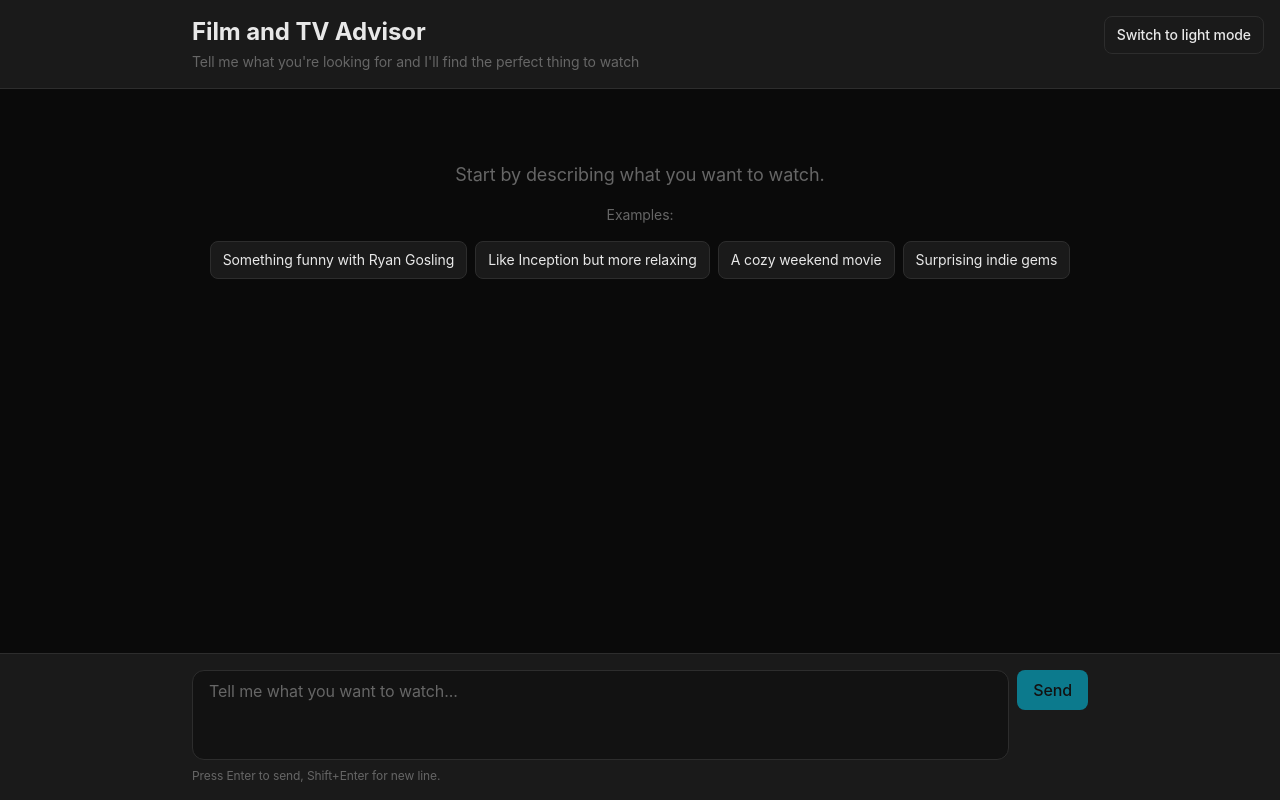
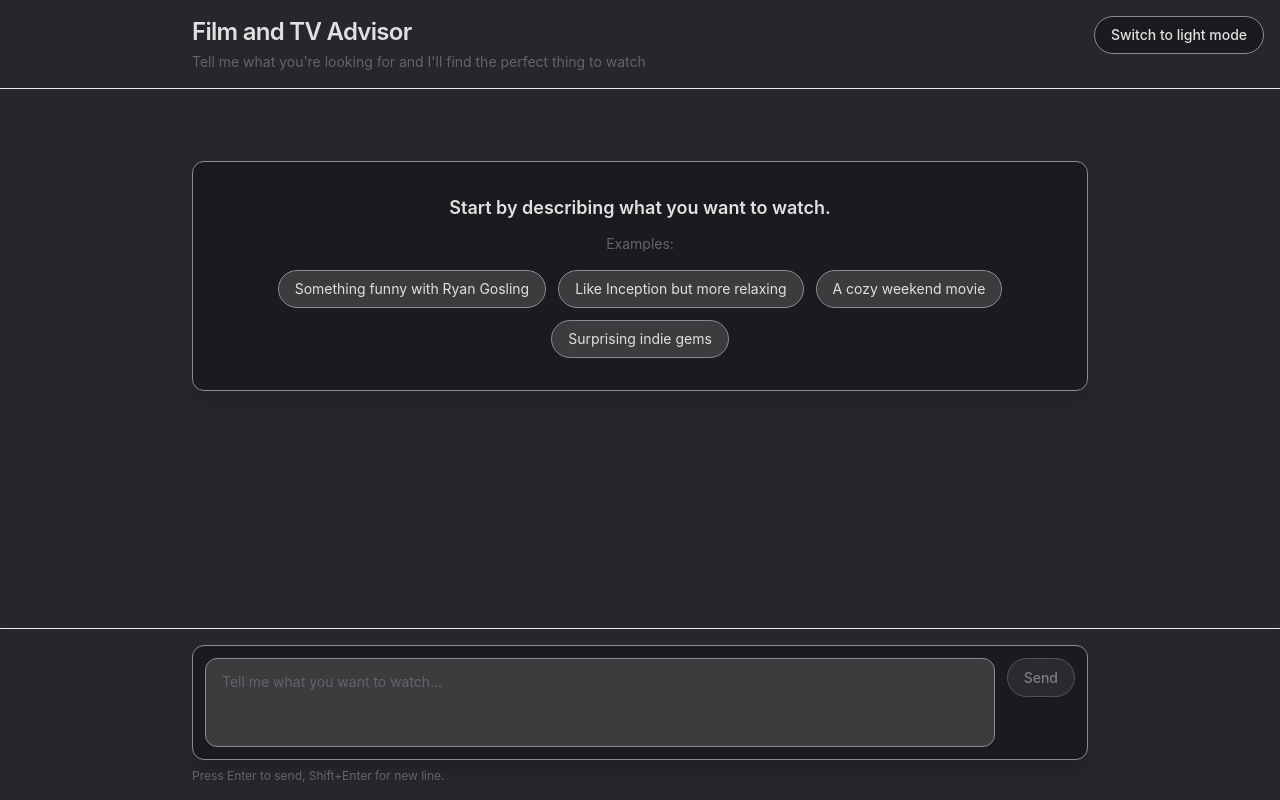
Before and after one commit to maxchoong/protogen-200, a React (Vite) app in the folder frontend/: page / in a window 1280 px wide. Built offline with nearby package versions, Linux system fonts and the light colour scheme.

Commit message:
Style update to design2.md

```diff
--- a/frontend/src/App.tsx
+++ b/frontend/src/App.tsx
@@ -106,7 +106,7 @@ function App() {
       <div className="fixed right-4 top-4 z-40">
         <button
           onClick={toggleTheme}
-          className="rounded-md border border-border bg-surface px-3 py-2 text-sm font-medium text-text transition-colors hover:border-accent focus:outline-none focus:ring-2 focus:ring-focus"
+          className="rounded-pill border border-border bg-surface px-4 py-2 text-sm font-medium text-text transition-colors hover:border-accent focus:outline-none focus:ring-2 focus:ring-focus"
           aria-label={`Switch to ${theme === 'dark' ? 'light' : 'dark'} mode`}
         >
           {theme === 'dark' ? 'Switch to light mode' : 'Switch to dark mode'}
--- a/frontend/src/index.css
+++ b/frontend/src/index.css
@@ -5,28 +5,30 @@
 :root {
   color-scheme: dark;
 
-  --color-bg: #0a0a0a;
-  --color-surface: #1a1a1a;
-  --color-surface-2: #121212;
-  --color-text: #e8e8e8;
-  --color-text-muted: #666666;
-  --color-border: #2d2d2d;
+  --color-bg: #26272c;
+  --color-surface: #1a1b1f;
+  --color-surface-2: #3b3c3e;
+  --color-text: #e0e0e0;
+  --color-text-muted: #62646a;
+  --color-border: #8a8c93;
   --color-accent: #00d9ff;
   --color-accent-contrast: #0a0a0a;
   --color-focus-ring: #00d9ff;
 
-  --font-ui: -apple-system, BlinkMacSystemFont, "Segoe UI", system-ui, sans-serif;
+  --font-ui: Inter, ui-sans-serif, system-ui, -apple-system, BlinkMacSystemFont, "Segoe UI", Roboto, sans-serif;
   --font-mono: SFMono-Regular, Menlo, Monaco, Consolas, monospace;
 
-  --text-xs: 12px;
-  --text-base: 16px;
-  --text-lg: 18px;
-  --text-2xl: 28px;
+  --text-xs: 11px;
+  --text-base: 14px;
+  --text-lg: 20px;
+  --text-2xl: 24px;
+  --text-display: 58px;
 
-  --tracking-xs: -0.25px;
-  --tracking-base: -0.1px;
-  --tracking-lg: -0.15px;
-  --tracking-2xl: -0.7px;
+  --tracking-xs: -0.004px;
+  --tracking-base: -0.01px;
+  --tracking-lg: -0.031px;
+  --tracking-2xl: -0.036px;
+  --tracking-display: 0.048px;
 
   --space-4: 4px;
   --space-8: 8px;
@@ -35,10 +37,14 @@
   --space-24: 24px;
   --space-32: 32px;
 
-  --radius-sm: 6px;
-  --radius-md: 8px;
+  --radius-sm: 4px;
+  --radius-md: 4px;
   --radius-lg: 12px;
-  --radius-pill: 999px;
+  --radius-pill: 48px;
+  --radius-badge: 22px;
+
+  --shadow-card: rgba(0, 0, 0, 0.12) 0px 12px 12px 0px;
+  --shadow-soft: rgba(4, 4, 7, 0.25) 0px 2px 4px 0px, rgba(4, 4, 7, 0.4) 0px 8px 24px 0px;
 }
 
 [data-theme="light"] {
@@ -63,7 +69,9 @@ body,
 
 body {
   margin: 0;
-  background: var(--color-bg);
+  background:
+    radial-gradient(circle at top, rgba(255, 255, 255, 0.03), transparent 35%),
+    var(--color-bg);
   color: var(--color-text);
   font-family: var(--font-ui);
   font-size: var(--text-base);
--- a/frontend/src/pages/ConversationalHome.tsx
+++ b/frontend/src/pages/ConversationalHome.tsx
@@ -193,9 +193,9 @@ export default function ConversationalHome({
   return (
     <div className="conversational-home min-h-screen flex flex-col bg-bg text-text">
       {/* Header */}
-      <div className="border-b border-border bg-surface px-4 py-4">
+      <div className="border-b border-border/80 bg-surface/85 px-4 py-4 backdrop-blur-sm">
         <div className="max-w-4xl mx-auto">
-          <h1 className="text-2xl font-bold text-text">Film and TV Advisor</h1>
+          <h1 className="text-2xl font-semibold tracking-[-0.03em] text-text">Film and TV Advisor</h1>
           <p className="mt-1 text-sm text-text-muted">
             Tell me what you're looking for and I'll find the perfect thing to watch
           </p>
@@ -203,13 +203,13 @@ export default function ConversationalHome({
       </div>
 
       {/* Messages Container */}
-      <div className="flex-1 overflow-y-auto px-4 py-6">
-        <div className="max-w-4xl mx-auto space-y-4">
+      <div className="flex-1 overflow-y-auto px-4 py-8">
+        <div className="mx-auto max-w-4xl space-y-5">
           {state.messages.length === 0 && (
-            <div className="mt-12 text-center text-text-muted">
-              <p className="mb-4 text-lg">Start by describing what you want to watch.</p>
-              <p className="text-sm">Examples:</p>
-              <div className="flex flex-wrap justify-center gap-2 mt-4">
+            <div className="mt-10 rounded-lg border border-border bg-surface px-6 py-8 text-center shadow-card">
+              <p className="mb-3 text-lg font-semibold text-text">Start by describing what you want to watch.</p>
+              <p className="text-sm text-text-muted">Examples:</p>
+              <div className="mt-4 flex flex-wrap justify-center gap-3">
                 {[
                   'Something funny with Ryan Gosling',
                   'Like Inception but more relaxing',
@@ -220,7 +220,7 @@ export default function ConversationalHome({
                     key={i}
                     onClick={() => void submitMessage(example)}
                     disabled={state.isLoading}
-                    className="rounded-md border border-border bg-surface px-3 py-2 text-sm text-text transition-colors hover:border-accent"
+                    className="rounded-pill border border-border bg-surface-2 px-4 py-2 text-sm text-text transition-colors hover:border-accent hover:text-text disabled:opacity-50"
                   >
                     {example}
                   </button>
@@ -235,7 +235,7 @@ export default function ConversationalHome({
               className={`flex ${msg.role === 'user' ? 'justify-end' : 'justify-start'}`}
             >
               <div
-                className={`max-w-xs lg:max-w-md px-4 py-2 rounded-lg ${
+                className={`max-w-xs lg:max-w-md px-4 py-3 rounded-lg shadow-card ${
                   msg.role === 'user'
                     ? 'bg-accent text-accent-contrast rounded-br-none'
                     : 'bg-surface text-text rounded-bl-none border border-border'
@@ -244,27 +244,29 @@ export default function ConversationalHome({
                 <p className="text-sm">{msg.text}</p>
 
                 {msg.detectedIntent && (
-                  <div className="mt-2 text-xs text-text-muted">
-                    <p>
-                      Intent mode: <span className="font-semibold">{msg.detectedIntent.mode}</span>{' '}
-                      ({(msg.detectedIntent.confidence * 100).toFixed(0)}%)
-                    </p>
+                  <div className="mt-3 flex flex-wrap gap-2 text-xs text-text-muted">
+                    <span className="rounded-pill border border-border bg-surface-2 px-2.5 py-1">
+                      Intent: <span className="font-semibold text-text">{msg.detectedIntent.mode}</span>
+                    </span>
+                    <span className="rounded-pill border border-border bg-surface-2 px-2.5 py-1">
+                      Confidence {(msg.detectedIntent.confidence * 100).toFixed(0)}%
+                    </span>
                   </div>
                 )}
 
                 {msg.clarificationQuestions && msg.clarificationQuestions.length > 0 && (
-                  <div className="mt-3 space-y-2">
+                  <div className="mt-4 space-y-3">
                     {msg.clarificationQuestions.map(q => (
-                      <div key={q.id}>
-                        <p className="font-semibold mb-1">{q.question}</p>
+                      <div key={q.id} className="rounded-lg border border-border bg-surface-2 p-3">
+                        <p className="mb-2 text-sm font-semibold text-text">{q.question}</p>
                         {q.type === 'select' && q.options && (
-                          <div className="space-y-1">
+                          <div className="space-y-2">
                             {q.options.map((option, i) => (
                               <button
                                 key={i}
                                 onClick={() => handleClarificationSelect(option)}
                                 disabled={state.isLoading}
-                                className="w-full rounded-md border border-border bg-surface-2 px-3 py-1 text-left text-sm text-text transition-colors hover:border-accent disabled:opacity-50"
+                                className="w-full rounded-pill border border-border bg-surface px-3 py-2 text-left text-sm text-text transition-colors hover:border-accent disabled:opacity-50"
                               >
                                 {option}
                               </button>
@@ -282,7 +284,7 @@ export default function ConversationalHome({
           {state.isLoading && (
             <div className="flex justify-start">
               <div
-                className="max-w-xs rounded-lg rounded-bl-none border border-border bg-surface px-4 py-3 text-text"
+                className="max-w-xs rounded-lg rounded-bl-none border border-border bg-surface px-4 py-3 text-text shadow-card"
                 aria-live="polite"
                 role="status"
               >
@@ -297,7 +299,7 @@ export default function ConversationalHome({
                   <div className="mt-3">
                     <button
                       onClick={handleCancelPending}
-                      className="rounded-md border border-border px-3 py-1 text-xs text-text transition-colors hover:border-accent"
+                      className="rounded-pill border border-border px-3 py-1 text-xs text-text transition-colors hover:border-accent"
                     >
                       Cancel request
                     </button>
@@ -308,13 +310,13 @@ export default function ConversationalHome({
           )}
 
           {state.error && (
-            <div className="rounded-lg border border-red-500/60 bg-red-500/10 px-4 py-3 text-sm text-red-300">
+            <div className="rounded-lg border border-red-500/40 bg-red-500/10 px-4 py-3 text-sm text-red-200">
               <p>{state.error}</p>
               {lastSubmittedText && (
                 <button
                   onClick={handleRetry}
                   disabled={state.isLoading}
-                  className="mt-3 rounded-md border border-border px-3 py-1 text-xs text-text transition-colors hover:border-accent disabled:opacity-50"
+                  className="mt-3 rounded-pill border border-border px-3 py-1 text-xs text-text transition-colors hover:border-accent disabled:opacity-50"
                 >
                   Try again
                 </button>
@@ -325,9 +327,9 @@ export default function ConversationalHome({
       </div>
 
       {/* Input Area */}
-      <div className="border-t border-border bg-surface px-4 py-4">
-        <div className="max-w-4xl mx-auto">
-          <div className="flex gap-2">
+      <div className="border-t border-border/80 bg-surface/95 px-4 py-4 backdrop-blur-sm">
+        <div className="mx-auto max-w-4xl">
+          <div className="flex gap-3 rounded-lg border border-border bg-surface px-3 py-3 shadow-card">
             <textarea
               value={inputValue}
               onChange={e => setInputValue(e.target.value)}
@@ -339,12 +341,12 @@ export default function ConversationalHome({
               }
               disabled={state.isLoading}
               rows={3}
-              className="flex-1 resize-none rounded-lg border border-border bg-surface-2 px-4 py-2 text-text placeholder-text-muted focus:outline-none focus:ring-2 focus:ring-focus disabled:opacity-50"
+              className="flex-1 resize-none rounded-lg border border-border bg-surface-2 px-4 py-3 text-text placeholder-text-muted focus:outline-none focus:ring-2 focus:ring-focus disabled:opacity-50"
             />
             <button
               onClick={handleSubmitMessage}
               disabled={!inputValue.trim() || state.isLoading}
-              className="h-fit rounded-md bg-accent px-4 py-2 font-medium text-accent-contrast transition-opacity hover:opacity-90 disabled:cursor-not-allowed disabled:opacity-50"
+              className="h-fit rounded-pill border border-border bg-surface-2 px-4 py-2 font-medium text-text transition-colors hover:border-accent disabled:cursor-not-allowed disabled:opacity-50"
             >
               {state.isLoading ? 'Sending...' : 'Send'}
             </button>
--- a/frontend/tailwind.config.js
+++ b/frontend/tailwind.config.js
@@ -20,6 +20,7 @@ export default {
         sm: "var(--radius-sm)",
         md: "var(--radius-md)",
         lg: "var(--radius-lg)",
+        badge: "var(--radius-badge)",
         pill: "var(--radius-pill)",
       },
       fontFamily: {
@@ -27,8 +28,8 @@ export default {
         mono: ["var(--font-mono)"],
       },
       boxShadow: {
-        card: "0 0 20px rgba(0, 217, 255, 0.05)",
-        "card-hover": "0 0 28px rgba(0, 217, 255, 0.12)",
+        card: "var(--shadow-card)",
+        "card-hover": "var(--shadow-soft)",
       },
       ringColor: {
         focus: "var(--color-focus-ring)",
```
Also changed, not shown: frontend/src/pages/ResultsPage.tsx (+10 -10 lines), 1 other file (tests, documents, lock files or other folders).
